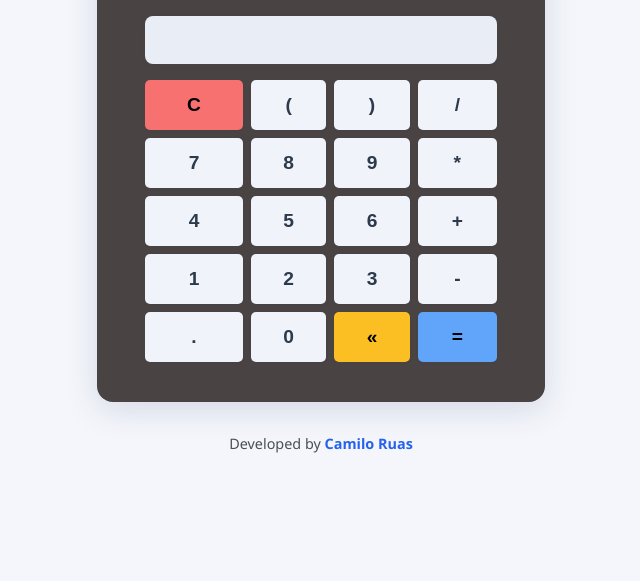
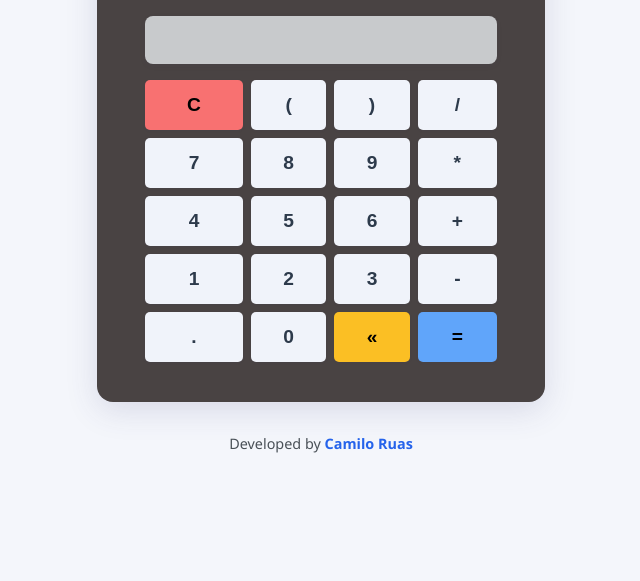
Before and after one commit to Camiloruas/calcauladora, a plain HTML site: page index.html in a window 1280 px wide. Shown: the part 219-800 px from the top of the page, without its empty margins (319-959 px from the left). Drawn offline with Linux system fonts and the light colour scheme.

Commit message:
alterações na cor do visor da calculadora

```diff
--- a/style.css
+++ b/style.css
@@ -44,7 +44,7 @@ section {
   padding: 0 12px;
   border: none;
   border-radius: 8px;
-  background: #e9eef6;
+  background: #c8cacc;
   color: #2d3a4b;
   margin-bottom: 8px;
   outline: none;
```
